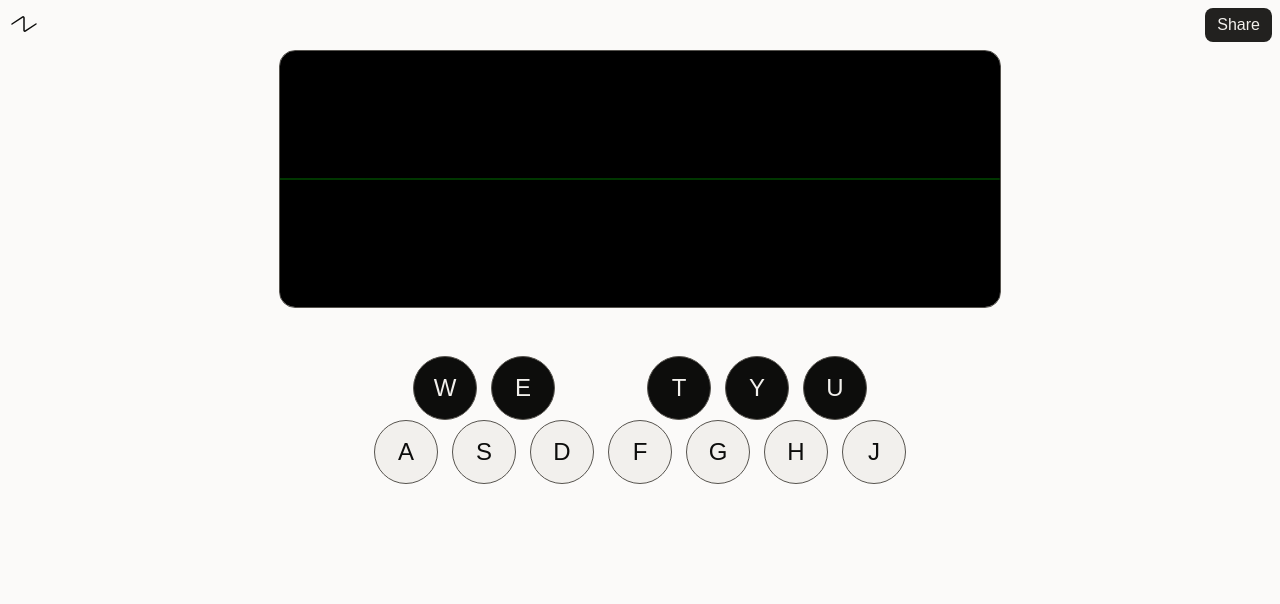
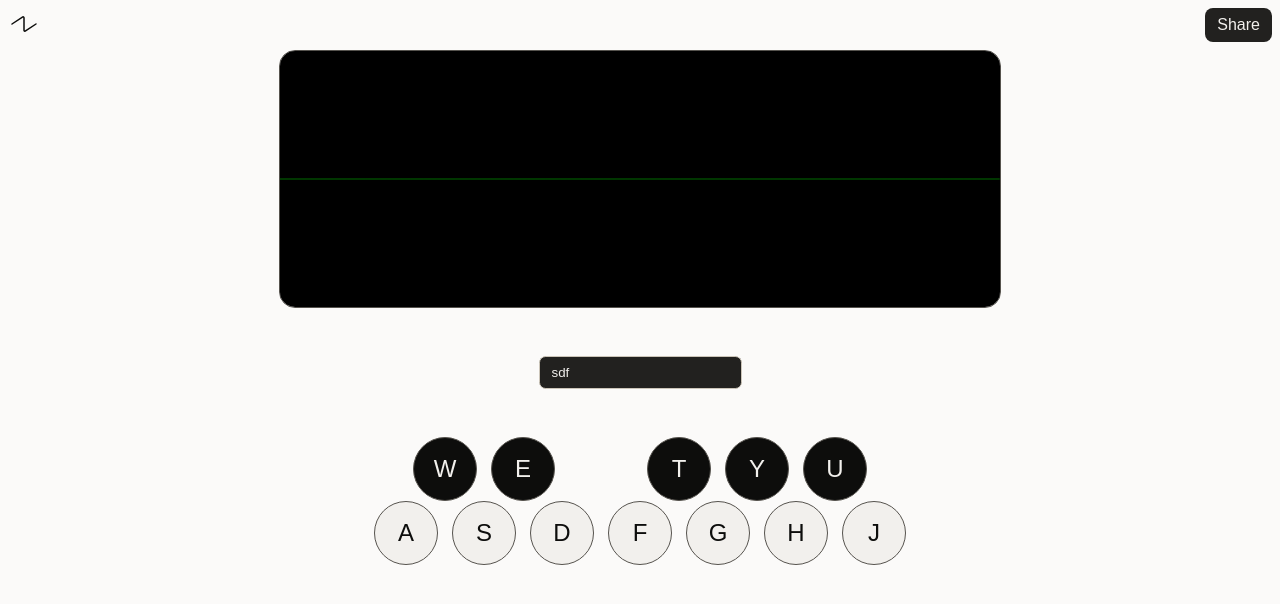
Before and after one commit to gregzanch/wavetable, a Svelte app: page / in a window 1280 px wide. Both pictures are taken after a click on the button "Start". Shown: the top 604 px of the page. Built offline with nearby package versions, Linux system fonts and the light colour scheme.

Commit message:
progress

```diff
--- a/src/audio/Engine.ts
+++ b/src/audio/Engine.ts
@@ -49,7 +49,7 @@ export class Engine {
     });
     this.outputSink = new GainNode(this.context);
     this.outputSink.connect(this.analyzer);
-    this.analyzer.connect(this.context.destination);
+    // this.analyzer.connect(this.context.destination);
   }
 
   createSynths() {
--- a/src/lib/Button.svelte
+++ b/src/lib/Button.svelte
@@ -1,6 +1,4 @@
 <script lang="ts">
-  type ButtonColor = "dark" | "light" | "green" | "yellow" | "red" | "blue";
-
 
   type ButtonProps = {
     bg?: string;
@@ -25,8 +23,8 @@
   .btn {
     border: none;
     width: fit-content;
-    padding: 8px 12px;
-    font-size: 16px;
+    padding: var(--spacing-200) var(--spacing-300);
+    font-size: var(--font-size-default);
     border-radius: 0.5em;
   }
 </style>
--- a/src/lib/Synth.svelte
+++ b/src/lib/Synth.svelte
@@ -2,6 +2,7 @@
   import { audioState } from "../state/AudioState.svelte";
   import Keyboard from "./Keyboard/Keyboard.svelte";
   import Scope from "./Scope.svelte";
+  import TextInput from "./TextInput.svelte";
 
   let paused = $state(true);
   Object.assign(window, { audioState });
@@ -12,6 +13,7 @@
 
 <div class="synth">
   <Scope id="main-scope" />
+  <TextInput value="sdf" />
   <Keyboard keydown={(key) => {
     console.log(key, "down")
     audioState.engine.getSynthForKey(key)?.setMute(false);
--- /dev/null
+++ b/src/lib/TextInput.svelte
@@ -0,0 +1,29 @@
+<script lang="ts">
+  import type { ChangeEventHandler } from "svelte/elements";
+
+  type TextInputProps = {
+    value: string;
+    bg?: string;
+    fg?: string;
+    onchange?: ChangeEventHandler<HTMLInputElement>;
+  };
+
+  let {
+    value,
+    bg = "var(--mono-darker)",
+    fg = "var(--mono-lighter)",
+    onchange = (e) => {
+      value = e.currentTarget.value;
+    },
+  }: TextInputProps = $props();
+</script>
+
+<input type="text" {value} {onchange} style:background-color={bg} style:color={fg} />
+
+<style>
+  input {
+    padding: var(--spacing-200) var(--spacing-300);
+    border-radius: 0.5em;
+    border: solid 1px var(--mono-light);
+  }
+</style>
--- a/src/theme.css
+++ b/src/theme.css
@@ -1,6 +1,6 @@
 :root {
-
---color-mono-lightest: #fbfaf9;
+  /*  normal color theme */
+    --color-mono-lightest: #fbfaf9;
   --color-mono-lighter: #f2f0ed;
   --color-mono-light: #ccc5b9;
   --color-mono-dark: #56534e;
@@ -10,7 +10,8 @@
   --color-mono-blue: #98c1d8;
   --color-mono-green: #5fa300;
   --color-mono-red: #eb5e27;
---color-mono-lightest-down: #ebe6e0;
+/*  color theme tuned down for contrast*/
+  --color-mono-lightest-down: #ebe6e0;
   --color-mono-lighter-down: #ddd8d0;
   --color-mono-light-down: #b8ae9e;
   --color-mono-dark-down: #353431;
@@ -20,11 +21,33 @@
   --color-mono-blue-down: #7eb1ce;
   --color-mono-green-down: #4d8500;
   --color-mono-red-down: #d74b14;
+/* spacings */
+  --spacing-0: 0px;
+  --spacing-050: 2px;
+  --spacing-100: 4px;
+  --spacing-150: 6px;
+  --spacing-200: 8px;
+  --spacing-300: 12px;
+  --spacing-400: 16px;
+  --spacing-600: 24px;
+  --spacing-800: 32px;
+  --spacing-1200: 48px;
+  --spacing-2400: 96px;
+  --spacing-4000: 160px;
+
+  /* font sizes */
+  --font-size-smallest: 10px;
+  --font-size-smaller: 12px;
+  --font-size-small: 14px;
+  --font-size-regular: 16px;
+  --font-size-large: 24px;
+  --font-size-larger: 32px;
+  --font-size-largest: 48px;
 }
 
 body,
 body[theme="light"] {
---mono-lightest: var(--color-mono-lightest);
+  --mono-lightest: var(--color-mono-lightest);
   --mono-lighter: var(--color-mono-lighter);
   --mono-light: var(--color-mono-light);
   --mono-dark: var(--color-mono-dark);
@@ -33,7 +56,7 @@ body[theme="light"] {
 }
 
 body[theme="dark"] {
---mono-lightest: var(--color-mono-darkest);
+  --mono-lightest: var(--color-mono-darkest);
   --mono-lighter: var(--color-mono-darker);
   --mono-light: var(--color-mono-dark);
   --mono-dark: var(--color-mono-light);
```
